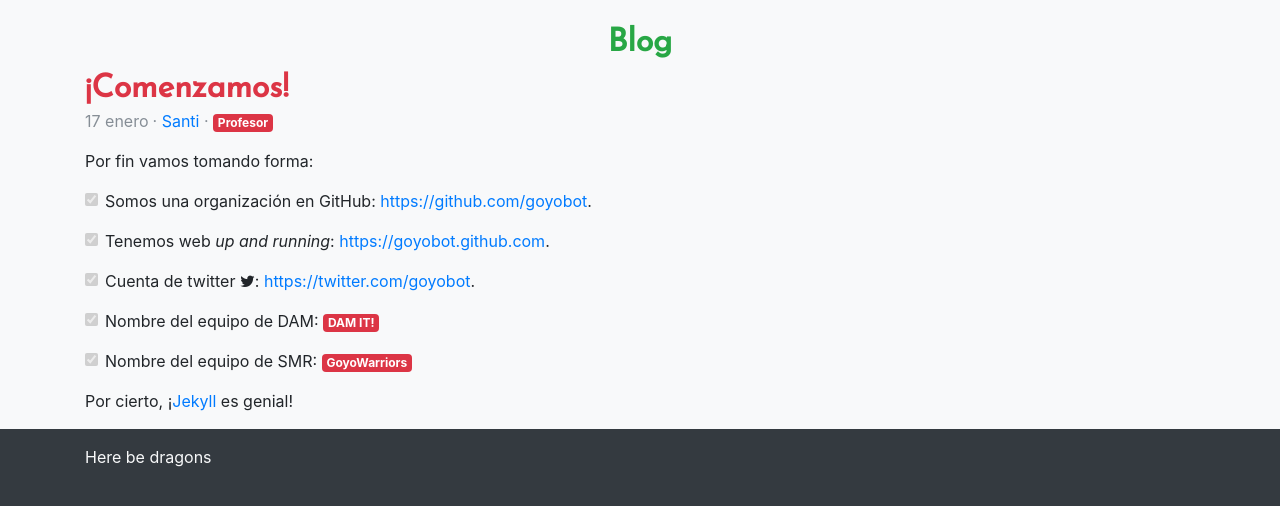
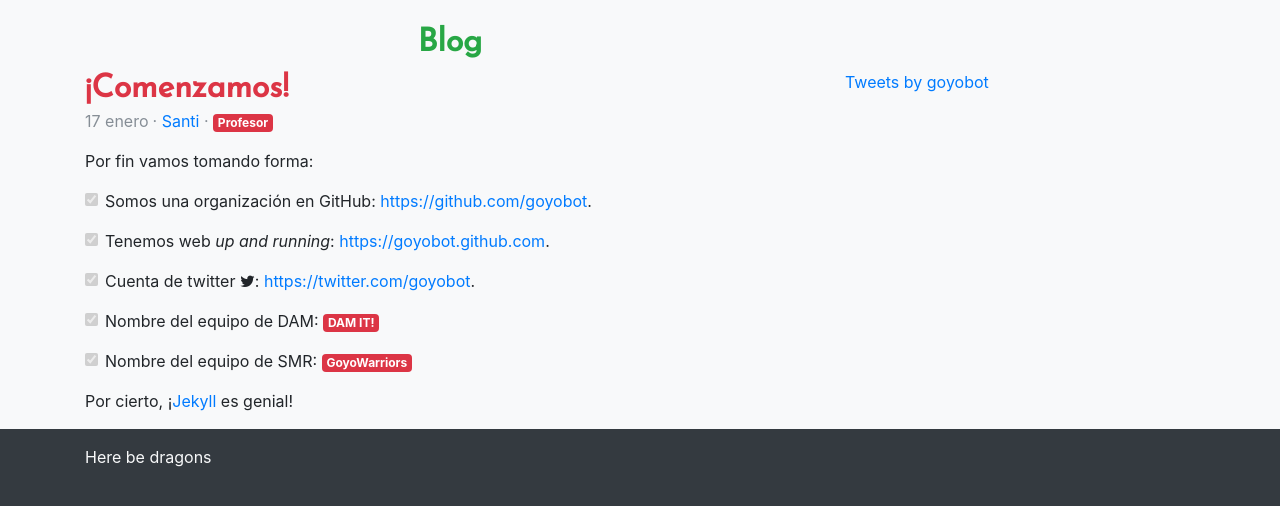
Before and after one commit to GoyoBot/goyobot.github.io, a Jekyll site: the page built from index.html, in a window 1280 px wide and 900 px high, scrolled down 911 px, cut to the strip 371-877 px from the top of the window. Built offline with Jekyll 4.4.1, drawn with Linux system fonts in a browser that asks for light colours; nearby versions of some CDN libraries; the list of posts is cut into pages by our own code; comment, search, counter and statistics services are not loaded.

Commit message:
Add Twitter to index

```diff
--- a/index.html
+++ b/index.html
@@ -6,7 +6,7 @@
 <div class="container mt-2">
     <header>
         <h1 class="text-center main-logo">GoyoBot</h1>
-        <p class="text-center mx-auto main-description">¡Hola! Somos el grupo de robótica del Centro de Enseñanza <a href="https://gregoriofer.com">Gregorio Fernández</a> de Valladolid.</p>
+        <p class="text-center   mx-auto main-description">¡Hola! Somos el grupo de robótica del Centro de Enseñanza <a href="https://gregoriofer.com">Gregorio Fernández</a> de Valladolid.</p>
     </header>
     <section class="mt-5 equipos-section mx-auto">
         <h2 class="text-center mb-4 mb-md-4 text-success index-section">Nuestros equipos</h2>
@@ -79,7 +79,11 @@
             </div>
         </div>
     </section>
-    <section class="mt-5">
+
+
+    <div class="row mt-5">
+        <div class="col-md-8">
+            <section>
                 <h2 class="text-center text-success index-section">Blog</h2>
                 {% include post-list.html posts=site.posts %}
             </section>
@@ -115,3 +119,9 @@
             {% endif %}
         {% endcomment %}
         </div>
+        <div class="col-md-4">
+            <h2>&nbsp;</h2>
+            <a class="twitter-timeline" data-width="300" data-height="1000" data-dnt="true" data-theme="light" href="https://twitter.com/goyobot?ref_src=twsrc%5Etfw">Tweets by goyobot</a> <script async src="https://platform.twitter.com/widgets.js" charset="utf-8"></script>
+        </div>
+    </div>
+</div>
```
Lines whose indentation alone changed are shown as unchanged.
